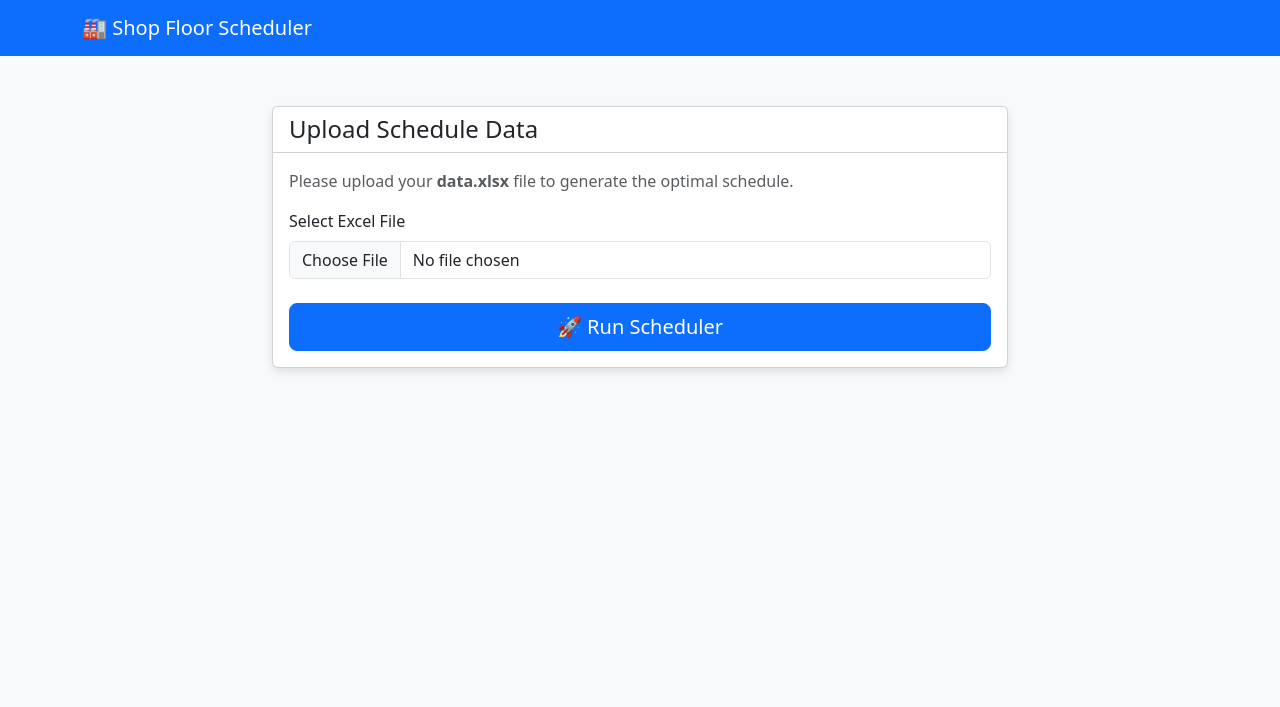
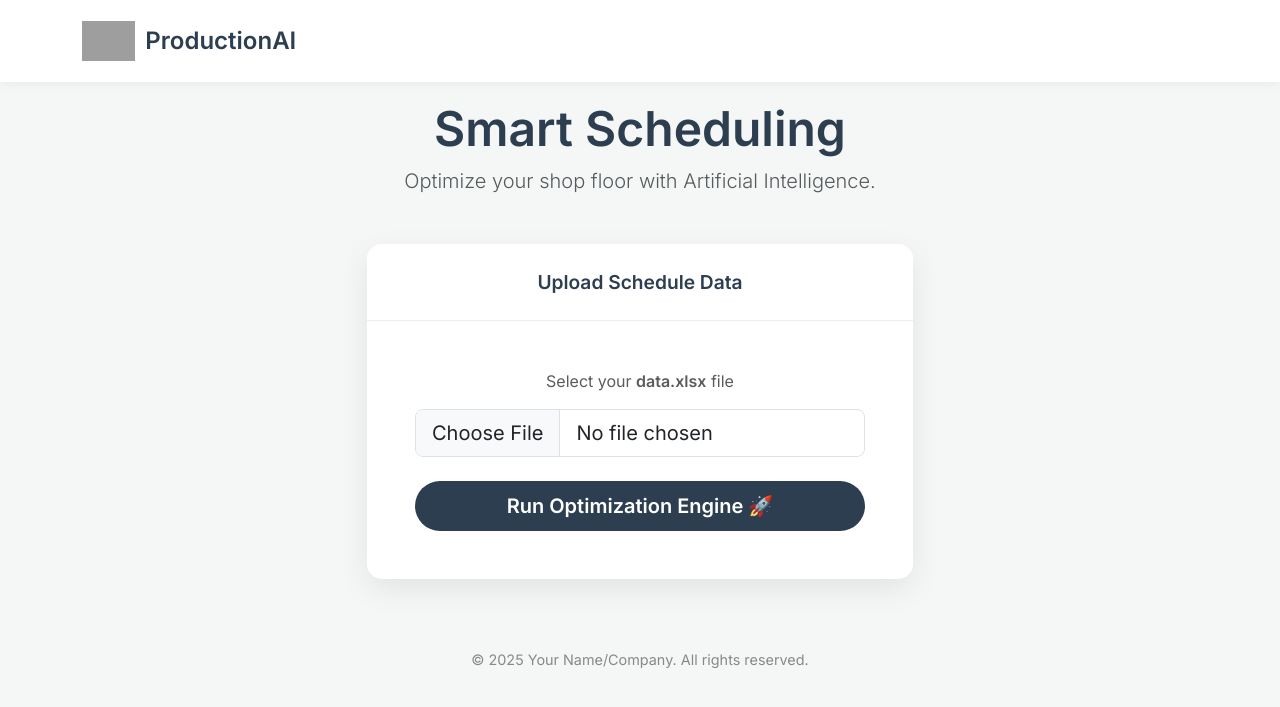
Before and after one commit to ershehzan/ShopFloorScheduler, a Flask app: template templates/index.html in a window 1280 px wide. Shown: the top 707 px of the page. Run offline with Flask 3, Linux system fonts and the light colour scheme; the template is opened without the code that fills it, so the values that code supplies are empty; some libraries are stand-ins or nearby versions; grey boxes are pictures that could not be loaded.

Commit message:
ui and css

```diff
--- a/templates/index.html
+++ b/templates/index.html
@@ -3,48 +3,56 @@
   <head>
     <meta charset="utf-8">
     <meta name="viewport" content="width=device-width, initial-scale=1">
-    <title>Shop Floor Scheduler</title>
-    <link href="https://cdn.jsdelivr.net/npm/bootstrap@5.3.0/dist/css/bootstrap.min.css" rel="stylesheet">
-
-    <style>
-      body { background-color: #f8f9fa; }
-      .main-card { margin-top: 50px; box-shadow: 0 4px 8px rgba(0,0,0,0.1); }
-    </style>
+    <title>Production Scheduler AI</title> <link href="https://cdn.jsdelivr.net/npm/bootstrap@5.3.0/dist/css/bootstrap.min.css" rel="stylesheet">
+    <link rel="stylesheet" href="{{ url_for('static', filename='style.css') }}">
+    <link rel="shortcut icon" href="{{ url_for('static', filename='favicon.ico') }}">
   </head>
   <body>
 
-    <nav class="navbar navbar-dark bg-primary">
+    <nav class="navbar navbar-custom fixed-top">
       <div class="container">
-        <a class="navbar-brand" href="#">🏭 Shop Floor Scheduler</a>
+        <a class="navbar-brand" href="/">
+          <img src="{{ url_for('static', filename='logo.png') }}" alt="Logo">
+          <span>ProductionAI</span> </a>
       </div>
     </nav>
 
+    <div style="height: 100px;"></div>
+
     <div class="container">
       <div class="row justify-content-center">
-        <div class="col-md-8">
+        <div class="col-md-8 col-lg-6">
 
-          <div class="card main-card">
-            <div class="card-header bg-white">
-              <h4 class="mb-0">Upload Schedule Data</h4>
+          <div class="text-center mb-5">
+            <h1 class="display-5 fw-bold" style="color: var(--brand-primary);">Smart Scheduling</h1>
+            <p class="lead text-muted">Optimize your shop floor with Artificial Intelligence.</p>
+          </div>
+
+          <div class="card card-custom">
+            <div class="card-header-custom text-center">
+              Upload Schedule Data
             </div>
-            <div class="card-body">
-              <p class="text-muted">Please upload your <strong>data.xlsx</strong> file to generate the optimal schedule.</p>
+            <div class="card-body p-5">
 
               <form action="/upload" method="POST" enctype="multipart/form-data">
 
-                <div class="mb-4">
-                  <label for="file" class="form-label">Select Excel File</label>
-                  <input class="form-control" type="file" name="file" id="file" required>
+                <div class="mb-4 text-center">
+                  <label for="file" class="form-label d-block mb-3 text-muted">Select your <strong>data.xlsx</strong> file</label>
+                  <input class="form-control form-control-lg" type="file" name="file" id="file" required>
                 </div>
 
                 <div class="d-grid gap-2">
-                  <button type="submit" class="btn btn-primary btn-lg">
-                    🚀 Run Scheduler
+                  <button type="submit" class="btn btn-brand btn-lg">
+                    Run Optimization Engine 🚀
                   </button>
                 </div>
 
               </form>
             </div>
+          </div>
+
+          <div class="footer">
+            &copy; 2025 Your Name/Company. All rights reserved.
           </div>
 
         </div>
--- /dev/null
+++ b/templates/style.css
@@ -0,0 +1,84 @@
+/* static/style.css */
+
+/* 1. Import a modern font from Google Fonts */
+@import url('https://fonts.googleapis.com/css2?family=Inter:wght@300;400;600&display=swap');
+
+:root {
+    /* Define your Brand Colors here */
+    --brand-primary: #2c3e50; /* Elegant Dark Blue */
+    --brand-secondary: #34495e;
+    --brand-accent: #18bc9c;  /* Vibrant Teal for buttons */
+    --bg-color: #f4f7f6;
+}
+
+body {
+    font-family: 'Inter', sans-serif;
+    background-color: var(--bg-color);
+    color: #333;
+}
+
+/* Custom Navbar */
+.navbar-custom {
+    background-color: #ffffff;
+    box-shadow: 0 2px 10px rgba(0,0,0,0.05);
+    padding: 1rem 0;
+}
+
+.navbar-brand {
+    font-weight: 600;
+    color: var(--brand-primary) !important;
+    font-size: 1.5rem;
+    display: flex;
+    align-items: center;
+}
+
+.navbar-brand img {
+    height: 40px; /* Adjust based on your logo size */
+    margin-right: 10px;
+}
+
+/* Card Styling */
+.card-custom {
+    border: none;
+    border-radius: 15px;
+    box-shadow: 0 10px 30px rgba(0,0,0,0.08);
+    transition: transform 0.3s ease;
+    background: #fff;
+    overflow: hidden; /* Keeps content inside rounded corners */
+}
+
+.card-header-custom {
+    background-color: #fff;
+    border-bottom: 1px solid #eee;
+    padding: 1.5rem;
+    font-weight: 600;
+    color: var(--brand-primary);
+    font-size: 1.2rem;
+}
+
+/* Buttons */
+.btn-brand {
+    background-color: var(--brand-primary);
+    color: white;
+    border-radius: 50px; /* Pill shape */
+    padding: 10px 30px;
+    font-weight: 600;
+    border: none;
+    transition: all 0.2s;
+}
+
+.btn-brand:hover {
+    background-color: var(--brand-secondary);
+    transform: translateY(-2px);
+    box-shadow: 0 5px 15px rgba(44, 62, 80, 0.3);
+    color: white;
+}
+
+/* Footer */
+.footer {
+    margin-top: 50px;
+    padding: 20px 0;
+    text-align: center;
+    color: #888;
+    font-size: 0.9rem;
+}
```
Also changed, not shown: templates/results.html (+37 -30 lines).
